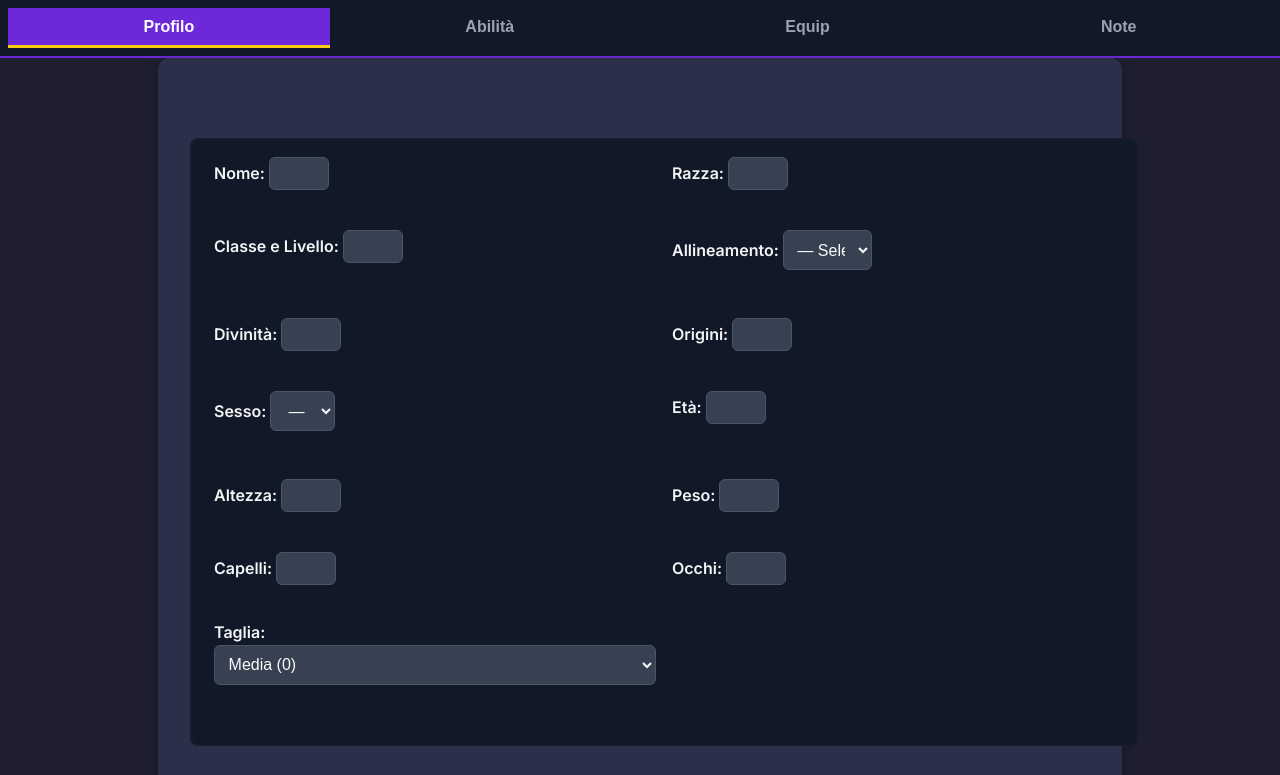
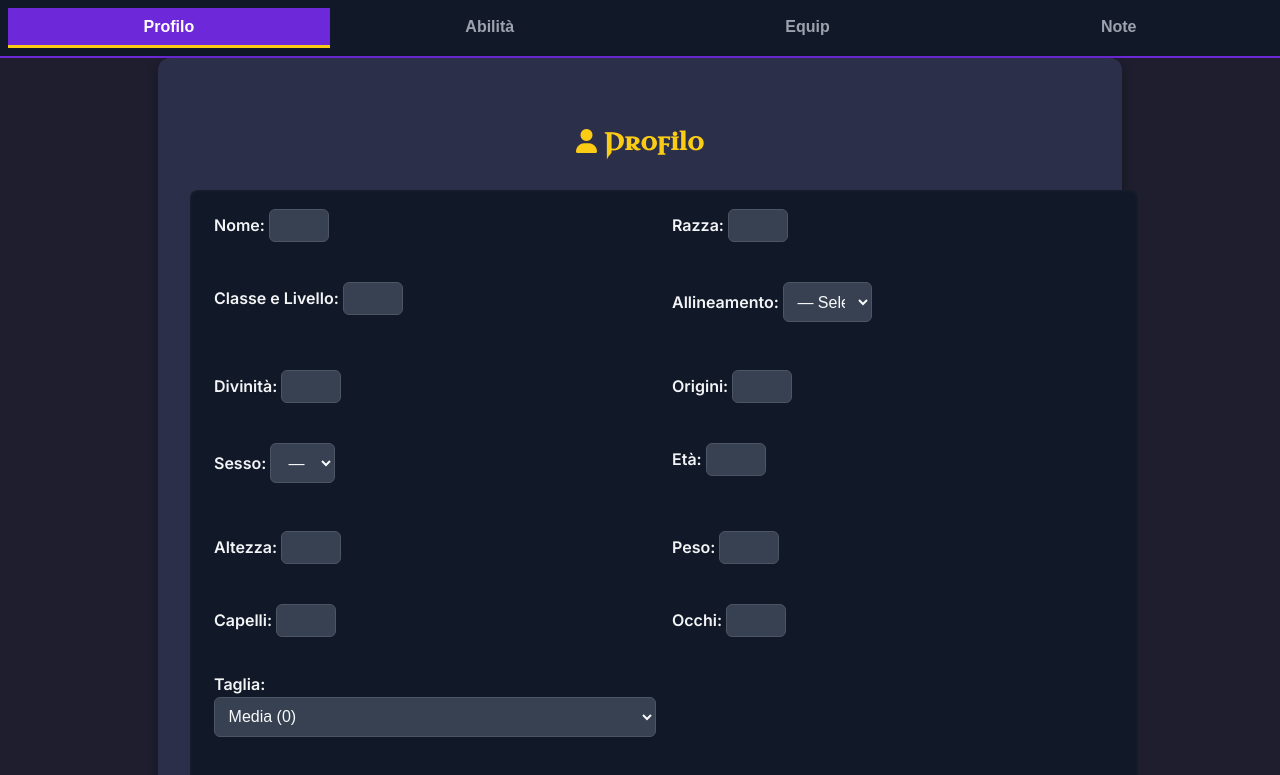
Before and after one commit to Strang394/pathfinder, a plain HTML site: page index.html in a window 1280 px wide. Shown: the top 775 px of the page. Drawn offline with Linux system fonts and the light colour scheme; no server answers.

Commit message:
Update index.html

```diff
--- a/index.html
+++ b/index.html
@@ -38,7 +38,7 @@
 <div class="tab-content" id="sezione1">
 
   <!-- SEZIONE: PROFILO -->
-
+<h2><i class="fas fa-user"></i> Profilo</h2>
 <div class="blocco">
   <div class="form-grid">
     <div><label>Nome: <input type="text" id="nome" class="auto-resize" /></label></div>
```
